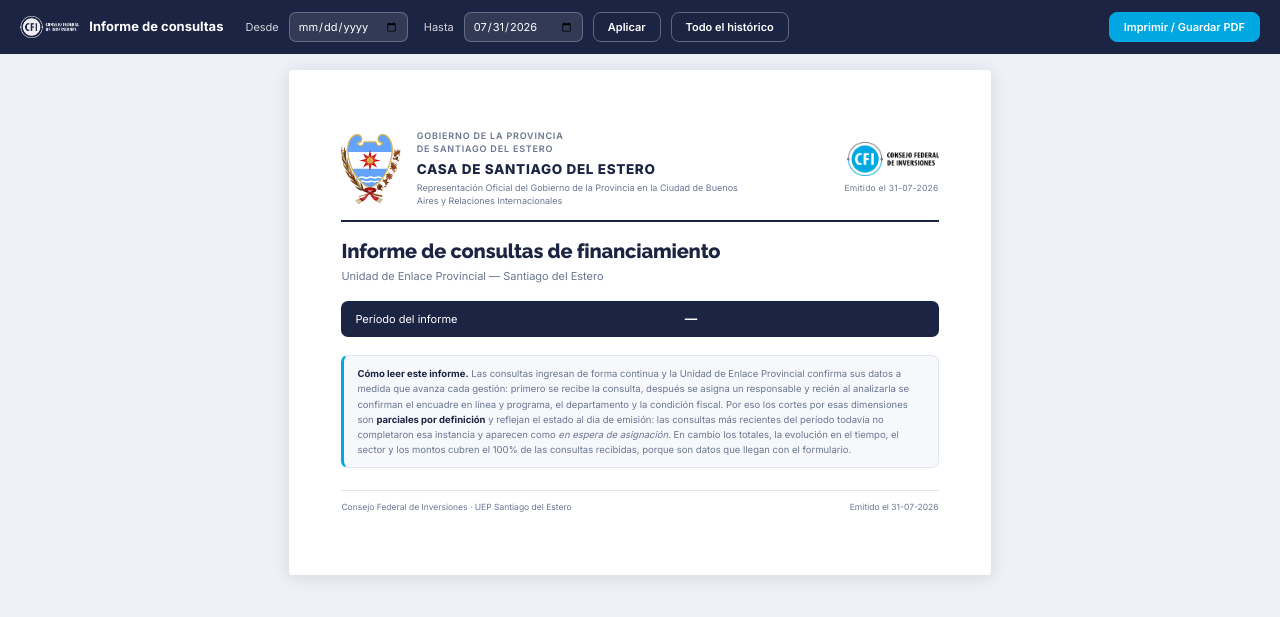
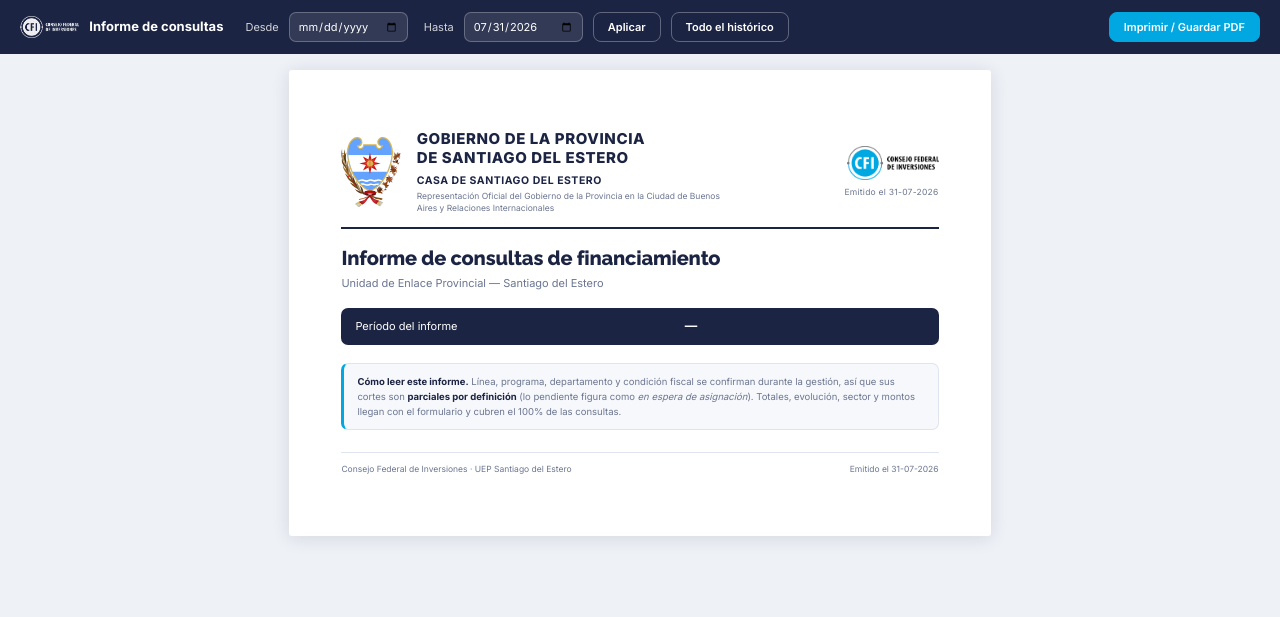
Before and after one commit to ofconde/consultas-sde, a FastAPI app: template templates/informe_pdf.html in a window 1280 px wide. Shown: the top 617 px of the page. Run offline with FastAPI, Linux system fonts and the light colour scheme; the template is opened without the code that fills it: most values are stand-ins (such as "Sample title", 1, 10 or a date in 2020); parts of the project's set-up code (start-up, migrations or seed data) failed here and were passed over.

Commit message:
feat(informe): comparación con período anterior, excluir repetidas, acceso solo coordinador
Cambios pedidos por Omar tras revisar el informe:

1. Membrete: "Casa de Santiago del Estero" bajaba un 30% de tamaño respecto de
   "Gobierno de la Provincia de Santiago del Estero" — quedaba desproporcionado.

2. Nota metodológica acortada a dos líneas (era un párrafo largo).

3. El informe institucional ahora EXCLUYE las consultas REPETIDO del universo
   (nuevo param excluir_repetidas en /api/informe, que el PDF siempre manda):
   contar dos veces al mismo solicitante infla la demanda informada. La pantalla
   de gestión /informe no cambia — ahí el técnico las necesita para trabajarlas.
   Se informa cuántas quedaron afuera.

4. Comparación con el período anterior de igual duración: variación de consultas
   recibidas en el resumen general (▲/▼ %). Se apaga en "todo el histórico" — un
   "período anterior" antes de que existiera el sistema no tiene sentido.

5. El botón "Informe PDF" y la ruta /informe/pdf pasan a ser exclusivos del
   coordinador (Omar) — es el documento que se eleva a la Casa/jefatura, no una
   herramienta de gestión que necesite el técnico. Mismo patrón que /admin: el
   topbar no muestra el link y la URL directa redirige a /panel.

Co-Authored-By: Claude Opus 5 <noreply@anthropic.com>

```diff
--- a/app.py
+++ b/app.py
@@ -134,6 +134,8 @@ def informe_pdf_page(request: Request):
     u = usuario_actual(request)
     if not u:
         return RedirectResponse("/login")
+    if u["rol"] != "coordinador":
+        return RedirectResponse("/panel")
     with engine.connect() as conn:
         primera = conn.execute(text(
             "SELECT MIN(fecha_recepcion)::date FROM sde_consultas WHERE fecha_recepcion IS NOT NULL"
--- a/static/css/informe-pdf.css
+++ b/static/css/informe-pdf.css
@@ -63,15 +63,17 @@ body{
 }
 .doc-escudo{height:70px;width:auto;flex:0 0 auto}
 .doc-head-txt{flex:1;min-width:0}
+/* Jerarquía del membrete: manda el Gobierno de la Provincia; la Casa va un 30%
+   más chica (15px → 10.5px) y su descripción todavía menor. */
 .doc-gob{
-  font-size:9px;font-weight:600;color:var(--muted);
-  text-transform:uppercase;letter-spacing:.09em;line-height:1.4;
+  font-size:15px;font-weight:800;color:var(--navy);
+  text-transform:uppercase;letter-spacing:.04em;line-height:1.25;
 }
 .doc-casa{
-  font-size:13.5px;font-weight:800;color:var(--navy);
-  text-transform:uppercase;letter-spacing:.05em;margin:3px 0 2px;
+  font-size:10.5px;font-weight:700;color:var(--navy);
+  text-transform:uppercase;letter-spacing:.05em;margin:5px 0 1px;
 }
-.doc-casa-sub{font-size:9px;color:var(--muted);line-height:1.45;max-width:330px}
+.doc-casa-sub{font-size:8.5px;color:var(--muted);line-height:1.45;max-width:320px}
 .doc-cfi{flex:0 0 auto;text-align:right}
 .doc-cfi img{height:34px;width:auto;display:block;margin-left:auto}
 .doc-cfi .emitido{font-size:8.5px;color:var(--muted);margin-top:6px;letter-spacing:.03em}
@@ -114,6 +116,10 @@ body{
 .kpi .n{font-size:22px;font-weight:800;color:var(--navy);line-height:1.1}
 .kpi .l{font-size:9.5px;color:var(--muted);font-weight:600;margin-top:3px;text-transform:uppercase;letter-spacing:.04em}
 .kpi .sub{font-size:9px;color:var(--muted);margin-top:2px}
+.delta{font-weight:700}
+.delta.up{color:var(--green)}
+.delta.down{color:var(--red)}
+.delta.flat{color:var(--muted)}
 .kpi.c-blue{border-top-color:var(--celeste)} .kpi.c-blue .n{color:var(--celeste)}
 .kpi.c-green{border-top-color:var(--green)} .kpi.c-green .n{color:var(--green)}
 .kpi.c-violet{border-top-color:var(--violet)} .kpi.c-violet .n{color:var(--violet)}
--- a/templates/_topbar.html
+++ b/templates/_topbar.html
@@ -12,8 +12,12 @@
     </nav>
     <div class="spacer"></div>
     {# Acción, no navegación: abre el informe institucional en una pestaña aparte
-       para no perder el contexto de trabajo (ej. el panel con sus filtros puestos). #}
+       para no perder el contexto de trabajo (ej. el panel con sus filtros puestos).
+       Solo coordinador: es el documento que se eleva a jefatura/la Casa, no una
+       herramienta de gestión que necesite el técnico. #}
+    {% if usuario.rol == 'coordinador' %}
     <a href="/informe/pdf" target="_blank" class="btn-informe" title="Informe institucional imprimible">Informe PDF</a>
+    {% endif %}
     <div class="user">
       <span>{{ usuario.nombre }}</span>
       <span class="rol">{{ 'admin' if usuario.rol == 'coordinador' else usuario.rol }}</span>
--- a/templates/informe_pdf.html
+++ b/templates/informe_pdf.html
@@ -61,15 +61,11 @@
   {# Va impresa: sin esta aclaración, quien lee el informe interpreta como "faltante"
      lo que en realidad es una etapa del circuito todavía en curso. #}
   <div class="doc-metodo">
-    <strong>Cómo leer este informe.</strong> Las consultas ingresan de forma continua y la
-    Unidad de Enlace Provincial confirma sus datos a medida que avanza cada gestión: primero
-    se recibe la consulta, después se asigna un responsable y recién al analizarla se confirman
-    el encuadre en línea y programa, el departamento y la condición fiscal. Por eso los cortes
-    por esas dimensiones son <strong>parciales por definición</strong> y reflejan el estado al
-    día de emisión: las consultas más recientes del período todavía no completaron esa
-    instancia y aparecen como <em>en espera de asignación</em>. En cambio los totales, la
-    evolución en el tiempo, el sector y los montos cubren el 100% de las consultas recibidas,
-    porque son datos que llegan con el formulario.
+    <strong>Cómo leer este informe.</strong> Línea, programa, departamento y condición fiscal
+    se confirman durante la gestión, así que sus cortes son <strong>parciales por definición</strong>
+    (lo pendiente figura como <em>en espera de asignación</em>). Totales, evolución, sector y
+    montos llegan con el formulario y cubren el 100% de las consultas.
+    <span id="nota-repetidas"></span>
   </div>
 
   <div id="secciones"></div>
@@ -184,6 +180,16 @@ function barrasHorizontales(filas, color, maxFilas){
     </div>`).join('')+'</div>';
 }
 
+// Variación vs. el período anterior de igual largo. Sin período anterior con qué
+// comparar (ej. "todo el histórico") no muestra nada, en vez de forzar un 0%.
+function variacion(actual, previo){
+  if(previo === 0) return actual > 0 ? '<span class="delta up">nuevo</span>' : '';
+  const pct = Math.round((actual - previo) / previo * 100);
+  const cls = pct > 0 ? 'up' : pct < 0 ? 'down' : 'flat';
+  const flecha = pct > 0 ? '▲' : pct < 0 ? '▼' : '—';
+  return `<span class="delta ${cls}">${flecha} ${Math.abs(pct)}%</span>`;
+}
+
 function tablaBreakdown(filas, encabezado, maxFilas){
   if(!filas.length) return '<div class="vacio">Sin datos en el período.</div>';
   const datos = maxFilas ? filas.slice(0, maxFilas) : filas;
@@ -202,6 +208,11 @@ function render(d){
 
   $('#p-rango').textContent = `${d.periodo.desde_fmt} al ${d.periodo.hasta_fmt}`;
   $('#p-dias').textContent = `${d.periodo.dias} día${d.periodo.dias===1?'':'s'}`;
+  // El informe excluye del universo las consultas REPETIDO (mismo solicitante que
+  // ya había consultado) para no contar dos veces la misma demanda.
+  $('#nota-repetidas').textContent = d.repetidas_excluidas > 0
+    ? ` No incluye ${d.repetidas_excluidas} consulta(s) repetida(s) del mismo solicitante.`
+    : '';
 
   // Aviso de montos fuera de tope — fuera de #doc, así que nunca se imprime.
   $('#aviso').innerHTML = d.montos.fuera_de_tope > 0
@@ -219,18 +230,25 @@ function render(d){
   const s = [];
 
   // 1 · Resumen general
+  // La comparación no tiene sentido para "todo el histórico": el "período anterior"
+  // caería antes de que existiera el sistema. Se apaga cuando el rango elegido
+  // coincide con el default (desde la primera consulta, hasta hoy).
+  const esTodoHistorico = d.periodo.desde === PRIMERA && d.periodo.hasta === hoyISO();
+  const cmp = esTodoHistorico ? {disponible:false} : d.comparacion;
   s.push(`<div class="sec">
     <h2 class="sec-title">1 · Resumen general</h2>
     <div class="kpi-row">
       <div class="kpi c-navy"><div class="n">${d.total}</div><div class="l">Consultas recibidas</div>
-        <div class="sub">${d.promedio_diario.periodo} por día</div></div>
+        <div class="sub">${d.promedio_diario.periodo} por día${cmp.disponible?' · '+variacion(d.total, cmp.total):''}</div></div>
       <div class="kpi c-green"><div class="n">${d.activas}</div><div class="l">En gestión activa</div>
         <div class="sub">${d.situacion.activas_pct}% del total</div></div>
       <div class="kpi c-blue"><div class="n">${porGrupo.EN_SEDE||0}</div><div class="l">Derivadas a CFI Sede</div>
         <div class="sub">ingresadas al circuito</div></div>
       <div class="kpi c-gray"><div class="n">${porGrupo.INACTIVAS||0}</div><div class="l">No prosperaron</div>
-        <div class="sub">no financiables, desisten o repetidas</div></div>
+        <div class="sub">no financiables o desisten</div></div>
     </div>
+    ${cmp.disponible ? `<div class="sec-nota">Comparado con el período anterior de igual duración
+      (${escapeHtml(cmp.desde_fmt)} al ${escapeHtml(cmp.hasta_fmt)}, ${cmp.total} consultas).</div>` : ''}
   </div>`);
 
   // 2 · Evolución
@@ -353,6 +371,10 @@ async function cargar(){
   if(hasta) p.set('hasta', hasta);
   // el rango queda en la URL: el informe se puede recargar y compartir tal cual
   history.replaceState(null, '', location.pathname + (p.toString() ? '?'+p : ''));
+  // El institucional siempre excluye REPETIDO: contar dos veces al mismo
+  // solicitante infla la demanda informada. La pantalla de gestión (/informe)
+  // sí las muestra, ahí el técnico las necesita para trabajarlas.
+  p.set('excluir_repetidas', '1');
   const r = await fetch('/api/informe?'+p);
   if(!r.ok){
     const e = await r.json().catch(()=>({}));
```
Also changed, not shown: routers/informe.py (+54 -5 lines).
